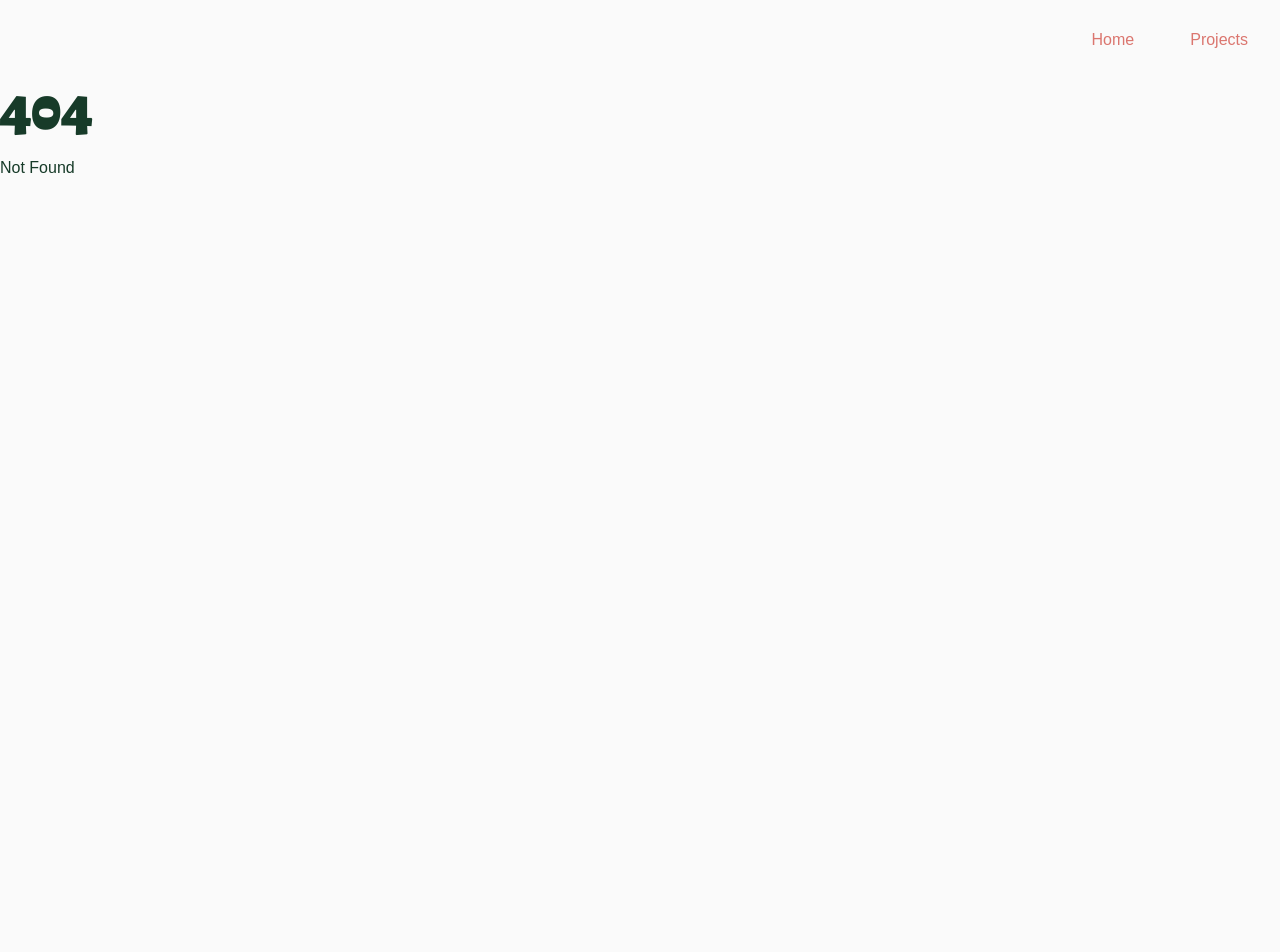
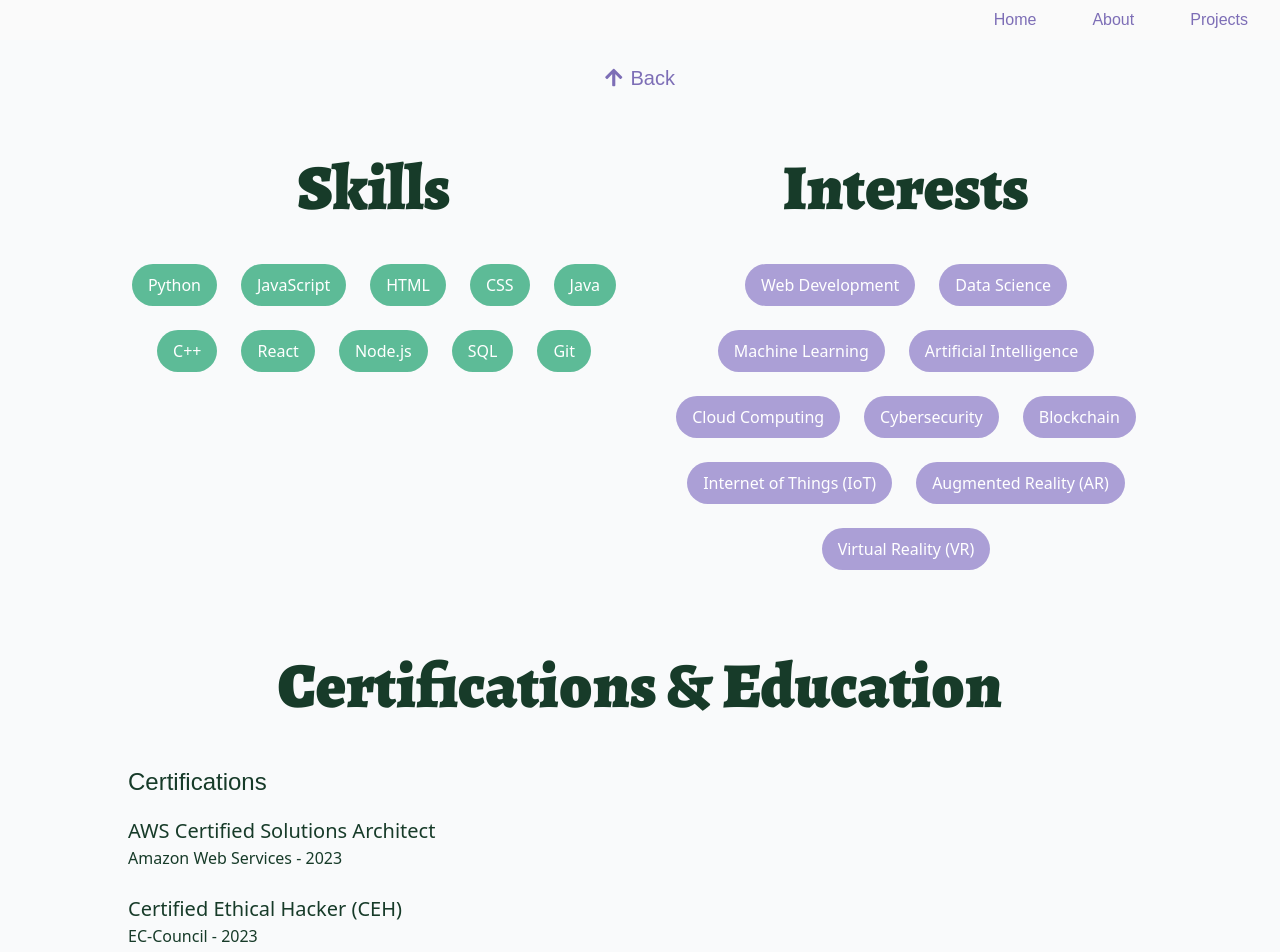
Before and after one commit to MarKr17/Portfolio, a SvelteKit app: page /About in a window 1280 px wide. Before the commit this address had no page. Shown: the top 952 px of the page. Before the commit the page ends 800 px from the top, so only its background shows below. Built offline with nearby package versions, Linux system fonts and the light colour scheme; a web font is replaced by a local one.

Commit message:
changes to overall templete, addedtransitions

```diff
--- a/src/app.css
+++ b/src/app.css
@@ -4,6 +4,7 @@
     --lm_background: #f4faf7;
     --lm_primary: #5dbb97;
     --lm_secondary: #ab9fd6;
+    --lm_link: #7d6eb6;
     --lm_accent: #db766f;
 
     --lm_secondary_opacity:rgba(171, 159, 214, 0.5);
@@ -27,7 +28,7 @@ h1{
 
     font-style: black;
     font-weight: 900;
-    font-size: 5vw;
+    font-size: 5em;
     color: var(--lm_color);
 }
 h2{
@@ -35,14 +36,14 @@ h2{
     background-clip: text;
     font-weight: 900;
     font-style: black;
-    font-size: 4vw;
+    font-size: 4em;
     color: var(--lm_color);
 }
 h3{
     font-family: 'Alegreya-Sans', sans-serif;
     font-weight: 500;
     font-style: medium;
-    font-size: 1.5vw;
+    font-size: 1.5em;
     color: var(--lm_color);
 }
 button {
@@ -64,7 +65,7 @@ a {
 
 }
 a.link{
-    color: var(--lm_accent)
+    color: var(--lm_link)
 }
 a:hover{
     top: -5px;
@@ -109,7 +110,22 @@ div.card{
     padding: 0.25rem 0.5rem;
     border-radius: 9999px;
   }
+.tag.secondary{
+    background-color: #ddd6f1; /* Use the defined variable */
+    color: #6b59a7;
+}
 .tag.bigger{
     font-size: 1rem;
     padding: 0.5rem 1rem;
 }
+.tag.bigger2{
+    background-color: var(--lm_secondary); /* Use the defined variable */
+    font-size: 1rem;
+    padding: 0.5rem 1rem;
+}
+.secondary{
+    color: var(--lm_link)
+}
+.primary{
+    color: var(--lm_primary)
+}
--- a/src/lib/data/about.json
+++ b/src/lib/data/about.json
@@ -2,7 +2,110 @@
     "name": "Maria Kroczek",
     "title": "At vero eos et accusamus et",
     "text":"Lorem ipsum dolor sit amet, consectetur adipiscing elit, sed do eiusmod tempor incididunt ut labore et dolore magna aliqua. Ut enim ad minim veniam, quis nostrud exercitation ullamco laboris nisi ut aliquip ex ea commodo consequat. Duis aute irure dolor in reprehenderit in voluptate velit esse cillum dolore eu fugiat nulla pariatur. Excepteur sint occaecat cupidatat non proident, sunt in culpa qui officia deserunt mollit anim id est laborum.",
-    "linked_in": "https://www.linkedin.com/in/your-profile",
-    "github": "github.com/your-profile"
+    "linked_in": "https://www.linkedin.com/in/maria-kroczek-405808208/",
+    "github": "https://github.com/MarKr17",
+    "contactEmail":"mariakroczek199@gmail.com",
+    "programming_skills": [
+        "Python",
+        "JavaScript",
+        "HTML",
+        "CSS",
+        "Java",
+        "C++",
+        "React",
+        "Node.js",
+        "SQL",
+        "Git"
+    ],
+    "tools": [
+        "Visual Studio Code",
+        "PyCharm",
+        "Eclipse",
+        "Postman",
+        "Figma",
+        "Jupyter Notebook",
+        "Docker",
+        "GitHub",
+        "Slack",
+        "Trello"
+    ],
+    "languages": [
+        {
+            "name": "English",
+            "level": "profesional"
+        },
+        {
+            "name": "Polish",
+            "level": "native"
+        }
+    ],
+    "interests": [
+        "Web Development",
+        "Data Science",
+        "Machine Learning",
+        "Artificial Intelligence",
+        "Cloud Computing",
+        "Cybersecurity",
+        "Blockchain",
+        "Internet of Things (IoT)",
+        "Augmented Reality (AR)",
+        "Virtual Reality (VR)"
+    ],
+    "education": [
+        {
+            "name": "Master of Science in Computer Science",
+            "institution": "University of XYZ",
+            "year": 2022
+        },
+        {
+            "name": "Bachelor of Science in Information Technology",
+            "institution": "University of ABC",
+            "year": 2020
+        }
+
+    ],
+    "certifications":[
+        {
+            "name": "AWS Certified Solutions Architect",
+            "institution": "Amazon Web Services",
+            "year": 2023
+        },
+        {
+            "name": "Certified Ethical Hacker (CEH)",
+            "institution": "EC-Council",
+            "year": 2023
+        },
+        {
+            "name": "Google Data Analytics Professional Certificate",
+            "institution": "Google",
+            "year": 2023
+        }
+    ],
+    "recent_activities":[
+        {
+            "name": "Completed a project on machine learning",
+            "description": "Developed a machine learning model to predict housing prices using Python and scikit-learn.",
+            "date": "2023-10-01",
+            "link": ""
+        },
+        {
+            "name": "Attended a conference on cloud computing",
+            "description":"Developed a machine learning model to predict housing prices using Python and scikit-learn.",
+            "date": "2023-09-15",
+            "link": ""
+        },
+        {
+            "name": "Published a research paper on AI ethics",
+            "description":"Developed a machine learning model to predict housing prices using Python and scikit-learn.",
+            "date": "2023-08-20",
+            "link": ""
+        },
+        {
+            "name": "Participated in a hackathon",
+            "description":"Developed a machine learning model to predict housing prices using Python and scikit-learn.",
+            "date": "2023-07-10",
+            "link": ""
+        }
+    ]
 
 }
--- a/src/routes/+layout.svelte
+++ b/src/routes/+layout.svelte
@@ -1,9 +1,40 @@
 <script lang="ts">
-	import '../app.css';
-	let { children } = $props();
-	import Navbar from './Navbar.svelte';
+    import '../app.css';
+    import { crossfade } from 'svelte/transition';
+    import { page } from '$app/stores';
+
+    let { children } = $props();
+    import Navbar from './Navbar.svelte';
+
+    // Track current path with $derived
+    const currentPath = $derived($page.url.pathname);
+
+    // Create a single crossfade transition
+    const [send, receive] = crossfade({
+        duration: 500,
+        fallback(node, params) {
+            return {
+                duration: 500,
+                easing: t => t
+            };
+        }
+    });
 </script>
 
-<Navbar/>
+<main>
+    <div>
+      <Navbar />
 
-{@render children()}
+      <div style="position: relative; min-height: 50vh;">
+        {#key currentPath}
+          <div
+            in:receive={{key: currentPath}}
+            out:send={{key: currentPath}}
+            style="position: absolute; width: 100%;"
+          >
+            {@render children()}
+          </div>
+        {/key}
+      </div>
+    </div>
+</main>
--- a/src/routes/+page.svelte
+++ b/src/routes/+page.svelte
@@ -1,7 +1,10 @@
 <script>
+    import { fade } from 'svelte/transition';
+    import { slide } from 'svelte/transition';
     import * as json from '$lib/data/about.json'
     import { base } from '$app/paths';
 </script>
+
 <div class="flex flex-col items-center justify-center gap-10 py-10">
     <!-- Name Section -->
     <div>
@@ -21,28 +24,28 @@
     <!-- Additional Optional Information Section (e.g., Social Links, Contact Info) -->
     <div class="flex gap-6 mt-6">
         <!-- Example of a GitHub Link -->
-        <a href="{json.github}" target="_blank" class="text-xl link transition-all duration-300">
-            <i class="fab fa-github"></i> GitHub
+        <a href="{json.github}" target="_blank" class=" text-xl primary transition-all duration-300">
+            <i class="primary fab fa-github"></i> GitHub
         </a>
         <!-- Example of a LinkedIn Link -->
-        <a href="{json.linkedin}" target="_blank" class="text-xl link transition-all duration-300">
-            <i class="fab fa-linkedin"></i> LinkedIn
+        <a href="{json.linked_in}" target="_blank" class="primary text-xl transition-all duration-300">
+            <i class="primary fab fa-linkedin"></i> LinkedIn
         </a>
     </div>
 
     <!-- "See My Projects" Link Section (aligned to the far right) -->
     <div class="flex w-full justify-end mt-6 px-6 md:px-20">
-        <a class="text-xl link transition-all duration-300 flex items-center" href="{base}/Projects">
+        <a class="text-xl secondary transition-all duration-300 flex items-center" href="{base}/Projects">
             See My Projects
-            <i class="fas fa-arrow-right ml-2"></i> <!-- Right Arrow Icon -->
+            <i class="secondary fas fa-arrow-right ml-2"></i> <!-- Right Arrow Icon -->
         </a>
     </div>
 
     <!-- "Scroll Down" Link Section (Centered at the Bottom) -->
     <div class="absolute bottom-4 left-1/2 transform -translate-x-1/2">
-        <a href="#scroll-section" class="text-xl link flex items-center">
-            <i class="fas fa-arrow-down mr-2"></i> <!-- Down Arrow Icon -->
-            Scroll Down
+        <a href="{base}/About" class="text-xl secondary flex items-center">
+            <i class="secondary fas fa-arrow-down mr-2"></i> <!-- Down Arrow Icon -->
+            More About Me
         </a>
     </div>
 </div>
--- /dev/null
+++ b/src/routes/About/+page.svelte
@@ -0,0 +1,100 @@
+<script>
+    import * as json from '$lib/data/about.json';
+    import { base } from '$app/paths';
+</script>
+<!-- "Scroll Up" Link Section (Centered at the Top) -->
+<div class="absolute top-4 left-1/2 transform -translate-x-1/2">
+    <a href="{base}/" class="text-xl secondary flex items-center">
+        <i class="secondary fas fa-arrow-up mr-2"></i> <!-- Down Arrow Icon -->
+        Back
+    </a>
+</div>
+<main class="bg-gray-50 p-8 font-sans leading-relaxed">
+
+    <!-- Skills & Interests Section -->
+    <section class="mt-16 max-w-5xl mx-auto grid grid-cols-1 md:grid-cols-2 gap-10">
+        <!-- Skills Section -->
+        <div>
+            <h2 class="text-center mb-6">Skills</h2>
+            <div class="flex flex-wrap justify-center gap-6">
+                {#each Object.entries(json.programming_skills) as [id, skill]}
+                    <div class="tag bigger">
+                        {skill}
+                    </div>
+                {/each}
+            </div>
+        </div>
+
+        <!-- Interests Section -->
+        <div>
+            <h2 class="text-center mb-6">Interests</h2>
+            <div class="flex flex-wrap justify-center gap-6">
+                {#each Object.entries(json.interests) as [id, interest]}
+                    <div class="tag bigger2">
+                        {interest}
+                    </div>
+                {/each}
+            </div>
+        </div>
+    </section>
+
+    <!-- Certifications & Education Section -->
+    <section class="mt-16 max-w-5xl mx-auto">
+        <h2 class="text-center mb-6">Certifications & Education</h2>
+
+        <!-- Flex container for Certifications and Education -->
+        <div class="flex flex-wrap gap-12 justify-between">
+            <!-- Certifications List -->
+            <div class="w-full sm:w-1/2">
+                <h3 class="">Certifications</h3>
+                <div class="mt-4 space-y-6">
+                    {#each Object.entries(json.certifications) as [id, cert]}
+                        <div class="">
+                            <h4 class="text-xl font-medium">{cert.name}</h4>
+                            <p class="">{cert.institution} - {cert.year}</p>
+                        </div>
+                    {/each}
+                </div>
+            </div>
+
+            <!-- Education List -->
+            <div class="w-full sm:w-1/2">
+                <h3 class="text-2xl font-semibold text-gray-800">Education</h3>
+                <div class="mt-4 space-y-6">
+                    {#each Object.entries(json.education) as [id, edu]}
+                        <div class="">
+                            <h4 class="text-xl font-medium">{edu.name}</h4>
+                            <p class="">{edu.institution} - Graduated: {edu.year}</p>
+                        </div>
+                    {/each}
+                </div>
+            </div>
+        </div>
+    </section>
+
+    <!-- Recent Activities Section -->
+    <section class="mt-16 max-w-5xl mx-auto">
+        <h2 class="text-center mb-6">Recent Activities</h2>
+        <div class="space-y-8">
+            {#each Object.entries(json.recent_activities) as [id, activity]}
+                <div class="">
+                    <h3 class="">{activity.name}</h3>
+                    <p class="">{activity.date}</p>
+                    <p class="">{activity.description}</p>
+                    <a href="{activity.link}" class="link">Learn More</a>
+                </div>
+            {/each}
+        </div>
+    </section>
+
+    <!-- Contact Section -->
+    <section class="mt-16 text-center">
+        <h2 class="">Contact</h2>
+        <p class="text-lg  mt-4">Feel free to reach out to me at <a href="mailto:{json.contactEmail}" class="link">{json.contactEmail}</a></p>
+    </section>
+
+</main>
+
+<style>
+
+</style>
--- a/src/routes/Navbar.svelte
+++ b/src/routes/Navbar.svelte
@@ -10,7 +10,7 @@
   <div>
     <div>
       <nav
-        class="container px-6 py-0 pt-5 pb-0 mx-auto md:flex md:justify-between md:items-center"
+        class="container px-6 py-0 pt-0 pb-0 mx-auto md:flex md:justify-between md:items-center"
       >
         <div class="flex items-center justify-between">
           <!-- Mobile menu button -->
@@ -33,6 +33,7 @@
             : 'hidden'}"
         >
           <a class="link" href="{base}/">Home</a>
+          <a class="link" href="{base}/About">About</a>
           <a class="link" href="{base}/Projects">Projects</a>
         </div>
       </nav>
--- a/src/routes/Project_page/+page.svelte
+++ b/src/routes/Project_page/+page.svelte
@@ -3,24 +3,30 @@
     import {base} from '$app/paths';
     import {Project} from '../../store.js';
 </script>
-<div class="flex flex-col items-center gap-10 py-10 md:py-20">
+<div class="flex flex-col items-center gap-5 pb-5 2xl:pb-15">
     <!-- Project Title -->
     <div>
         <h2 class="text-3xl font-semibold">{get(Project).name}</h2>
     </div>
 
     <!-- Tags Section -->
-    <div class="flex flex-wrap gap-2 px-6 md:px-20 mt-4">
+    <div class="flex flex-wrap gap-2 px-6 md:px-20 2xl:mt-4">
         {#each get(Project).tags as tag}
-            <span class="tag bigger">
+            <span class="tag 2xl:tag bigger">
                 {tag}
             </span>
         {/each}
     </div>
 </div>
-
+<!-- "Back" Link Section (aligned to the far right) -->
+<div class="flex w-full justify-start mt-6 px-2 md:px-20">
+    <a class="text-xl secondary transition-all duration-300 flex items-center gap-2" href="{base}/">
+        <i class="secondary fas fa-arrow-left ml-2"></i> <!-- Right Arrow Icon -->
+        Back
+    </a>
+</div>
 <!-- Responsive Flex Layout for Images, Description, and Key Takeaways -->
-<div class="flex flex-col gap-10 px-6 md:flex-row md:px-20">
+<div class="flex flex-col gap-10 px-5 md:flex-row px-8 2xl:px-20">
     <!-- Images Section -->
     <div class="flex-1">
         <div class="w-2/3 md:w-3/4 lg:w-full">
@@ -32,13 +38,13 @@
 
     <!-- Description Section -->
     <div class="flex-1">
-        <h3 class="text-2xl font-semibold mb-4">Description</h3>
+        <h3 class="mb-4">Description</h3>
         <p class="text-gray-700">{get(Project).description}</p>
     </div>
 
     <!-- Key Takeaways Section -->
     <div class="flex-1">
-        <h3 class="text-2xl font-semibold mb-4">Key Takeaways</h3>
+        <h3 class="mb-4">Key Takeaways</h3>
         <ul class="list-disc pl-6">
             {#each get(Project).takeaways as takeaway}
             <li>{takeaway}</li>
@@ -49,7 +55,7 @@
 
 <!-- GitHub Link Section (aligned right) -->
 <div class="flex justify-end mt-6 px-6 md:px-20">
-    <a href="{get(Project).repo}" target="_blank" class="bg-[var(--lm_accent)] text-white py-2 px-6 rounded-lg text-xl transition-all duration-200">
+    <a href="{get(Project).repo}" target="_blank" class="bg-[var(--lm_secondary)] text-white py-2 px-6 rounded-lg text-xl transition-all duration-200">
         View on
         <i class="fab fa-github"></i>
     </a>
--- a/src/routes/Projects/+page.svelte
+++ b/src/routes/Projects/+page.svelte
@@ -4,6 +4,7 @@
     import "../../app.css";
     import { base } from '$app/paths';
     import { Project } from '../../store';
+
     let Value;
 
     const options = [{
@@ -18,46 +19,64 @@
     }]
 
     $: filtered_Projects = Object.fromEntries(
-        Object.entries(projects).filter(([id, project]) =>{
+        Object.entries(projects).filter(([id, project]) => {
         if (Value === undefined || Value.length === 0) {
             return true;
         }
         return Value.every(val => project.categories.includes(val));
     }));
+</script>
 
-</script>
-<div class="flex flex-col min-w-screen justify-center items-center content-between gap-2 pb-10">
-    <h2>Projects</h2>
+<!-- Page Header -->
+<div class="flex flex-col items-center py-12 bg-gray-50">
+    <h1 class="text-3xl md:text-4xl font-bold mb-4">Projects</h1>
+    <!-- Categories Section -->
+    <div class="w-full max-w-3xl px-4">
+        <CategoriesButtons {options}  bind:userSelected={Value}/>
     </div>
-<div class="flex justify-center pb-20">
-    <CategoriesButtons {options} legend='' bind:userSelected={Value}/>
 </div>
 
-<div class="grid grid-cols-2 md:grid-cols-3 gap-4 w-4/5 mx-auto">
+<!-- Back Button -->
+<div class="container mx-auto px-4 my-6">
+    <a class="inline-flex items-center text-lg font-medium transition-colors duration-300 secondary" href="{base}/">
+        <i class="fas fa-arrow-left mr-2"></i>
+        <span>Back to Home</span>
+    </a>
+</div>
+
+<!-- Projects Grid -->
+<div class="container mx-auto px-4 mb-16">
+    <div class="grid grid-cols-1 sm:grid-cols-2 lg:grid-cols-3 gap-6">
         {#each Object.entries(filtered_Projects) as [id, project]}
-        <div class="card border rounded-lg shadow-md overflow-hidden relative flex flex-col p-4">
+            <div class="bg-white rounded-xl shadow-lg overflow-hidden flex flex-col h-full transition-transform duration-300 hover:shadow-xl hover:-translate-y-1">
                 <!-- Project Image -->
-            <img class="h-40 max-w-full rounded-xl object-cover mb-4" src="{base}{project.title_image}" alt="{project.name}"/>
+                <div class="h-52 overflow-hidden">
+                    <img class="w-full h-full object-cover" src="{base}{project.title_image}" alt="{project.name}"/>
+                </div>
 
-            <!-- Project Title -->
-            <h3 class="text-lg font-semibold mb-2">{project.name}</h3>
-
-            <!-- Short Description -->
-            <p class="text-gray-700 mb-4">{project.short_description}</p>
+                <!-- Content -->
+                <div class="p-6 flex flex-col flex-grow">
+                    <h3 class="text-xl font-bold mb-3">{project.name}</h3>
+                    <p class="text-gray-600 mb-4 flex-grow">{project.short_description}</p>
 
                     <!-- Tags -->
                     <div class="flex flex-wrap gap-2 mb-4">
                         {#each project.tags as tag}
-                    <span class="tag">{tag}</span>
+                            <span class="tag secondary">{tag}</span>
                         {/each}
                     </div>
 
                     <!-- Read More Button -->
-            <a class="absolute link left-4 bottom-4 text-blue-600 hover:underline" on:click={() => Project.set(project)} href="{base}/Project_page">
+                    <a
+                        class="mt-2 inline-flex items-center justify-center py-2 px-4 rounded-lg bg-[var(--lm_primary)] text-white font-medium"
+                        on:click={() => Project.set(project)}
+                        href="{base}/Project_page"
+                    >
                         Read more
-                <i class="fas fa-arrow-right ml-1"></i> <!-- Right Arrow Icon -->
+                        <i class="fas fa-arrow-right ml-2"></i>
                     </a>
-
+                </div>
             </div>
         {/each}
     </div>
+</div>
```
Lines whose indentation alone changed are shown as unchanged.
